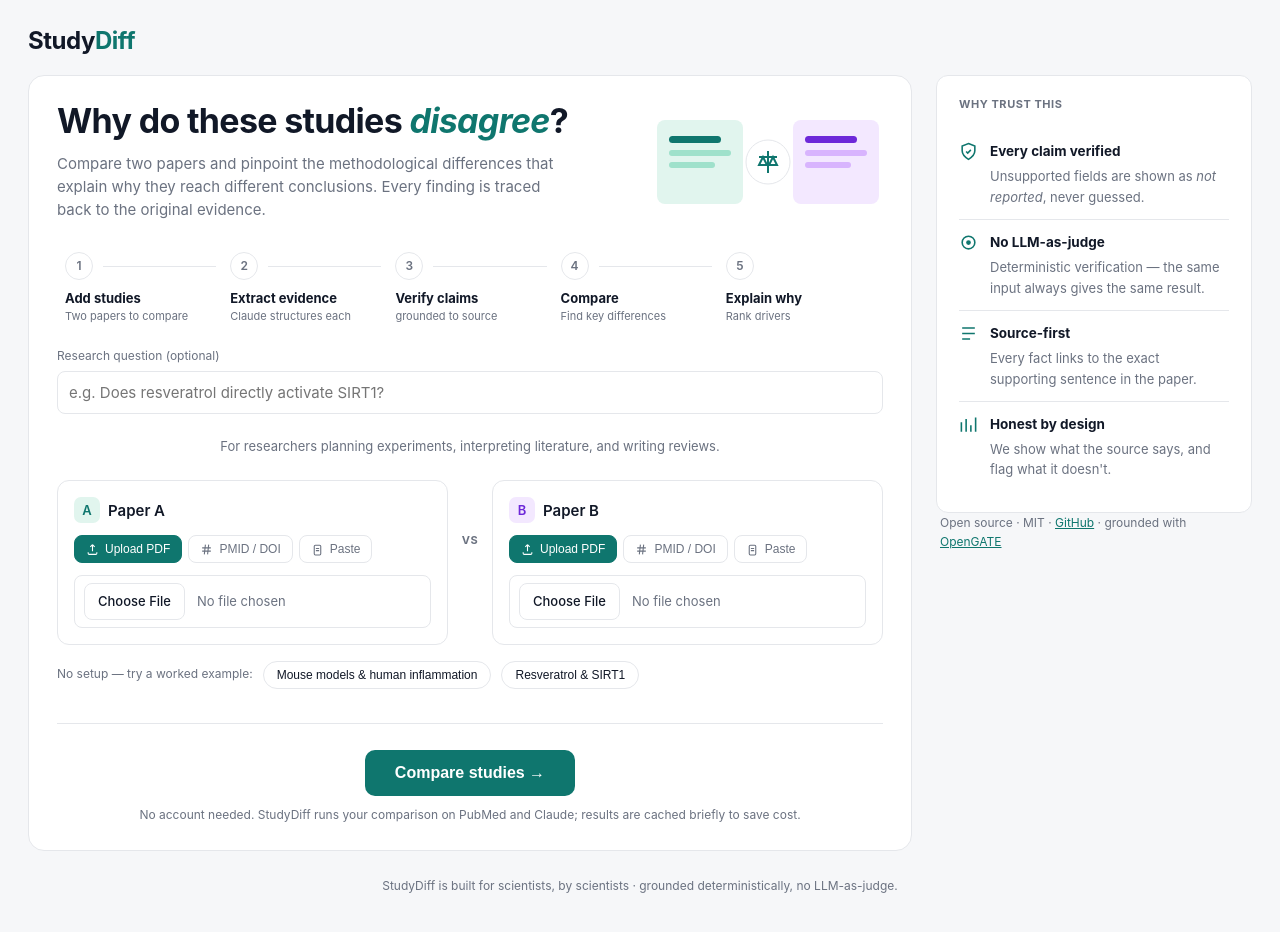
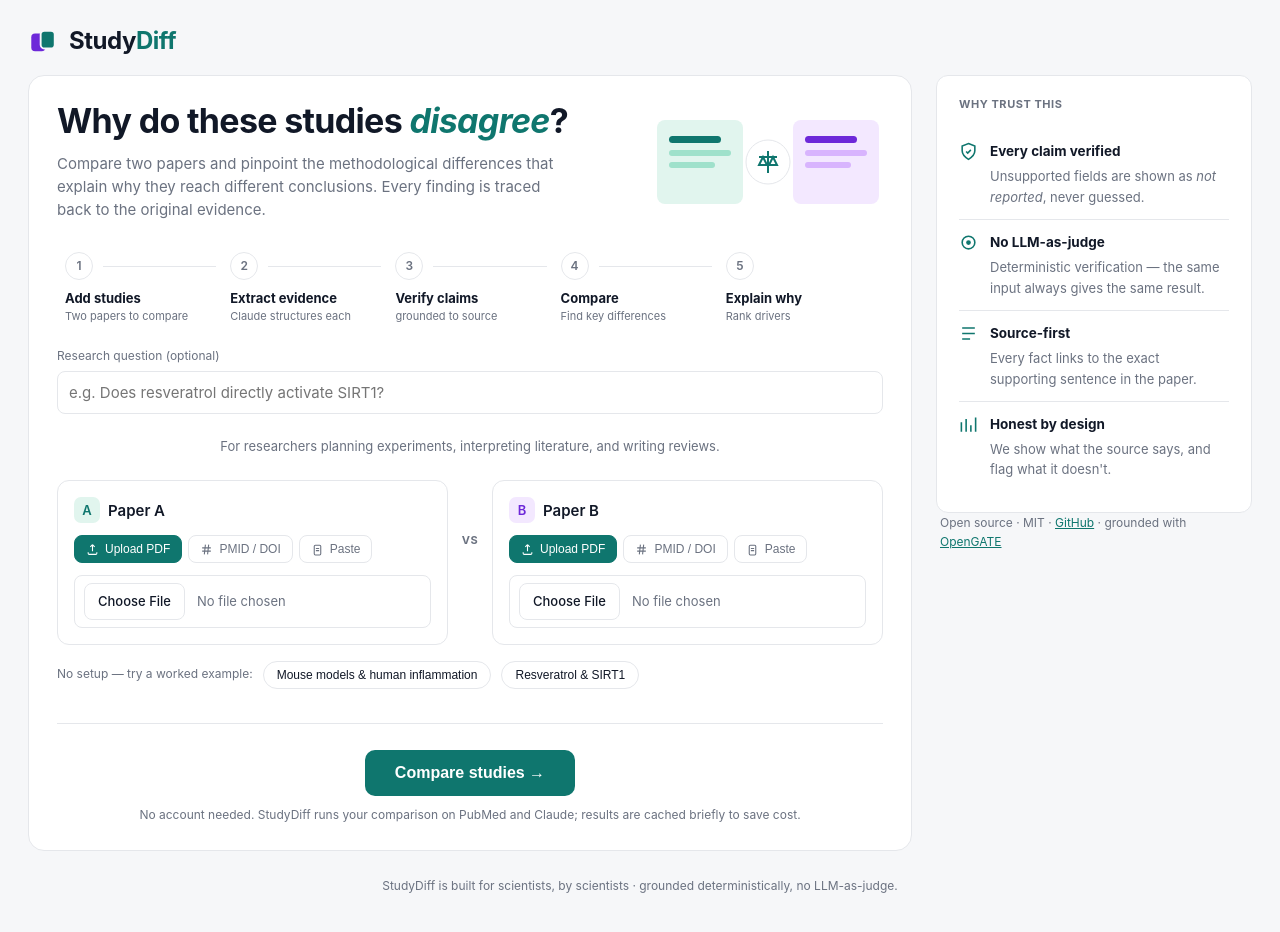
Before and after one commit to nickjlamb/studydiff, a website: page public/index.html in a window 1280 px wide. Drawn offline with Linux system fonts and the light colour scheme.

Commit message:
Add two-card brand logo next to wordmark

```diff
--- a/public/index.html
+++ b/public/index.html
@@ -26,6 +26,8 @@
 
   /* top bar */
   .topbar { display:flex; align-items:center; justify-content:space-between; gap:16px; margin-bottom:16px; flex-wrap:wrap; }
+  .brand { display:flex; align-items:center; gap:11px; }
+  .brand .logo { flex:0 0 auto; }
   .brand h1 { margin:0; font-size:24px; letter-spacing:-0.02em; }
   .brand h1 span { color:var(--teal); }
   .brand p { margin:2px 0 0; color:var(--muted); font-size:13px; }
@@ -190,6 +192,10 @@
 
   <div class="topbar">
     <div class="brand">
+      <svg class="logo" viewBox="0 0 32 32" width="30" height="30" aria-hidden="true">
+        <rect x="3.5" y="8" width="15" height="19" rx="4" fill="#6d28d9"/>
+        <rect x="13.5" y="5" width="15" height="19" rx="4" fill="#0f766e" stroke="var(--bg)" stroke-width="2"/>
+      </svg>
       <h1>Study<span>Diff</span></h1>
     </div>
   </div>
```
